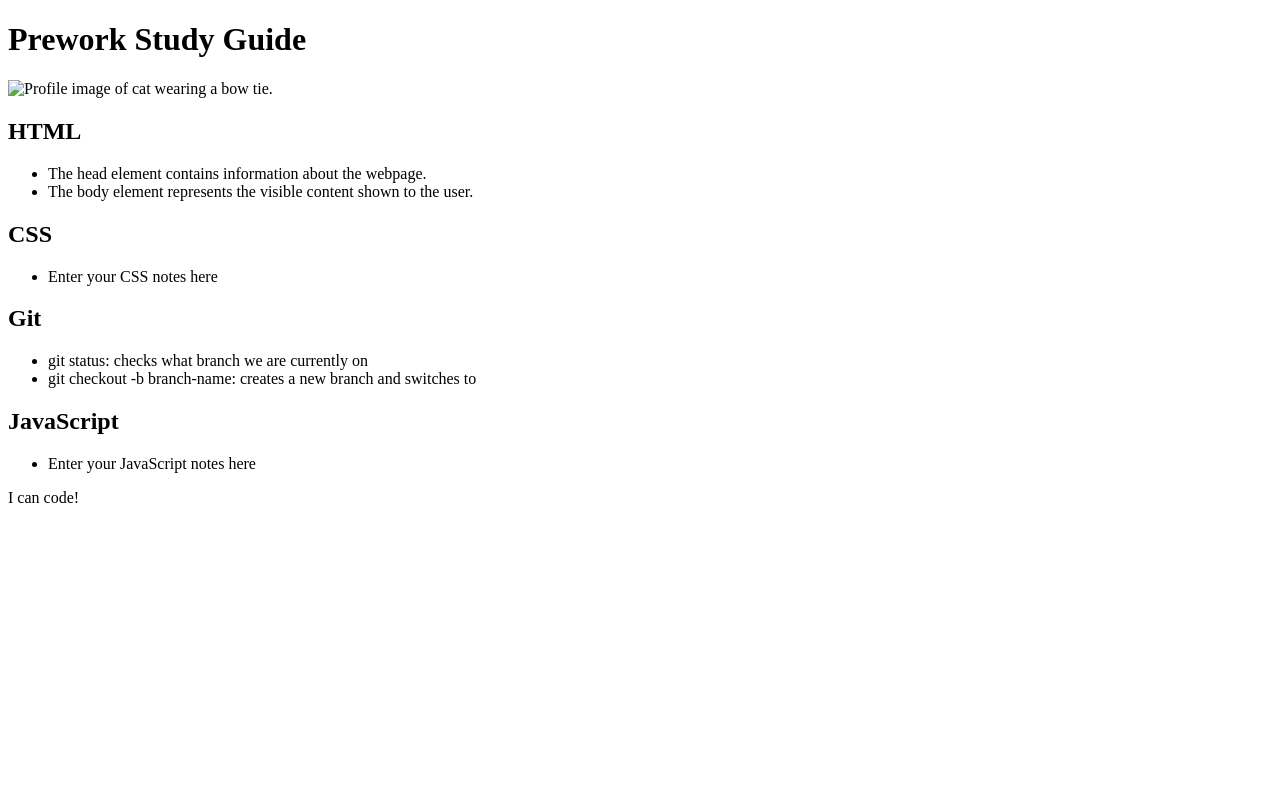
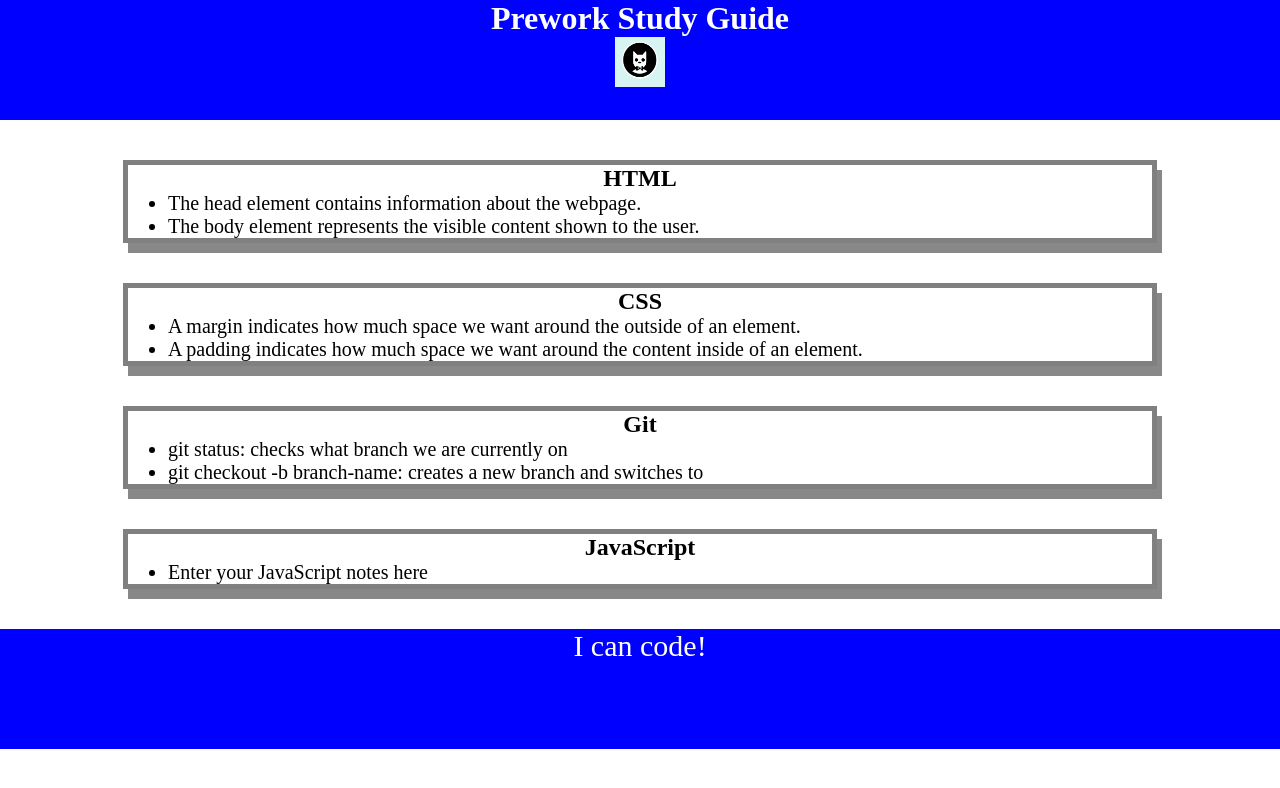
Before and after one commit to mcparish/prework-study-guide, a plain HTML site: page index.html in a window 1280 px wide. Drawn offline with Linux system fonts and the light colour scheme.

Commit message:
added CSS to project

```diff
--- /dev/null
+++ b/assets/style.css
@@ -0,0 +1,36 @@
+* {
+    margin: 0;
+    padding: 0;
+}
+header,
+footer {
+    width: 100%;
+    height: 120px;
+    background-color: blue;
+    color: white;
+}
+h1,
+h2 {
+    text-align: center;
+}
+img {
+    display: block;
+    height: 50px;
+    width: 50px;
+    margin-left: auto;
+    margin-right: auto;
+}
+ul {
+    padding-left: 40px;
+    font-size: 20px;
+}
+p {
+    text-align: center;
+    font-size: 30px;
+  }
+.card {
+    width: 80%;
+    margin: 40px auto;
+    border: 5px solid gray;
+    box-shadow: 5px 10px #888888;
+  }
--- a/index.html
+++ b/index.html
@@ -4,6 +4,7 @@
     <meta charset="UTF-8" />
     <meta http-equiv="X-UA-Compatible" content="IE=edge" />
     <meta name="viewport" content="width=device-width, initial-scale=1.0" />
+    <link rel="stylesheet" href="./assets/style.css">
     <title>Prework Study Guide</title>
   </head>
   <body>
@@ -24,7 +25,8 @@
       <section class="card" id="css-section">
         <h2>CSS</h2>
         <ul>
-          <li>Enter your CSS notes here</li>
+          <li>A margin indicates how much space we want around the outside of an element.</li>
+          <li>A padding indicates how much space we want around the content inside of an element.</li>
         </ul>
 
       </section>
```
Also changed, not shown: assets/bowtie-cat.png (added).
